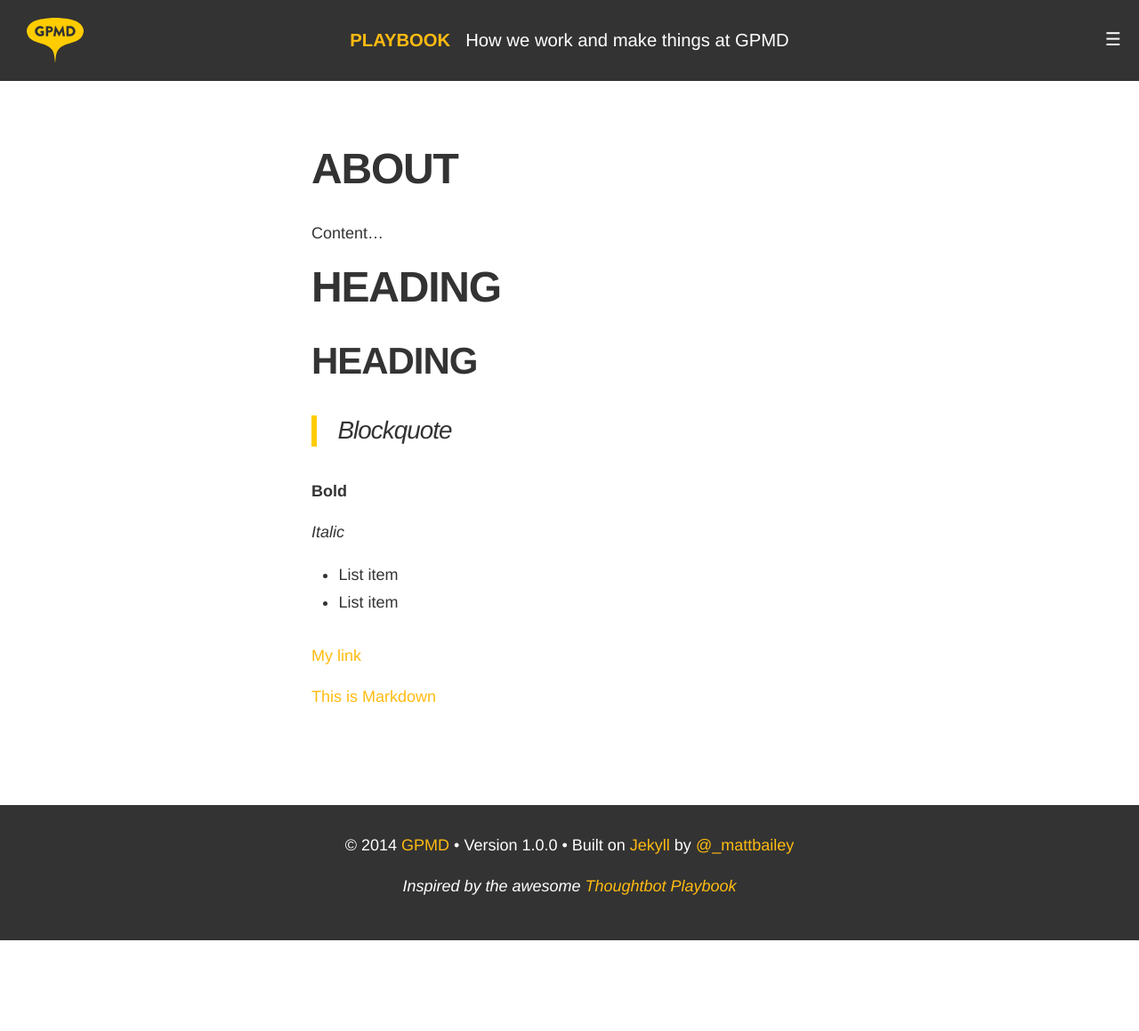
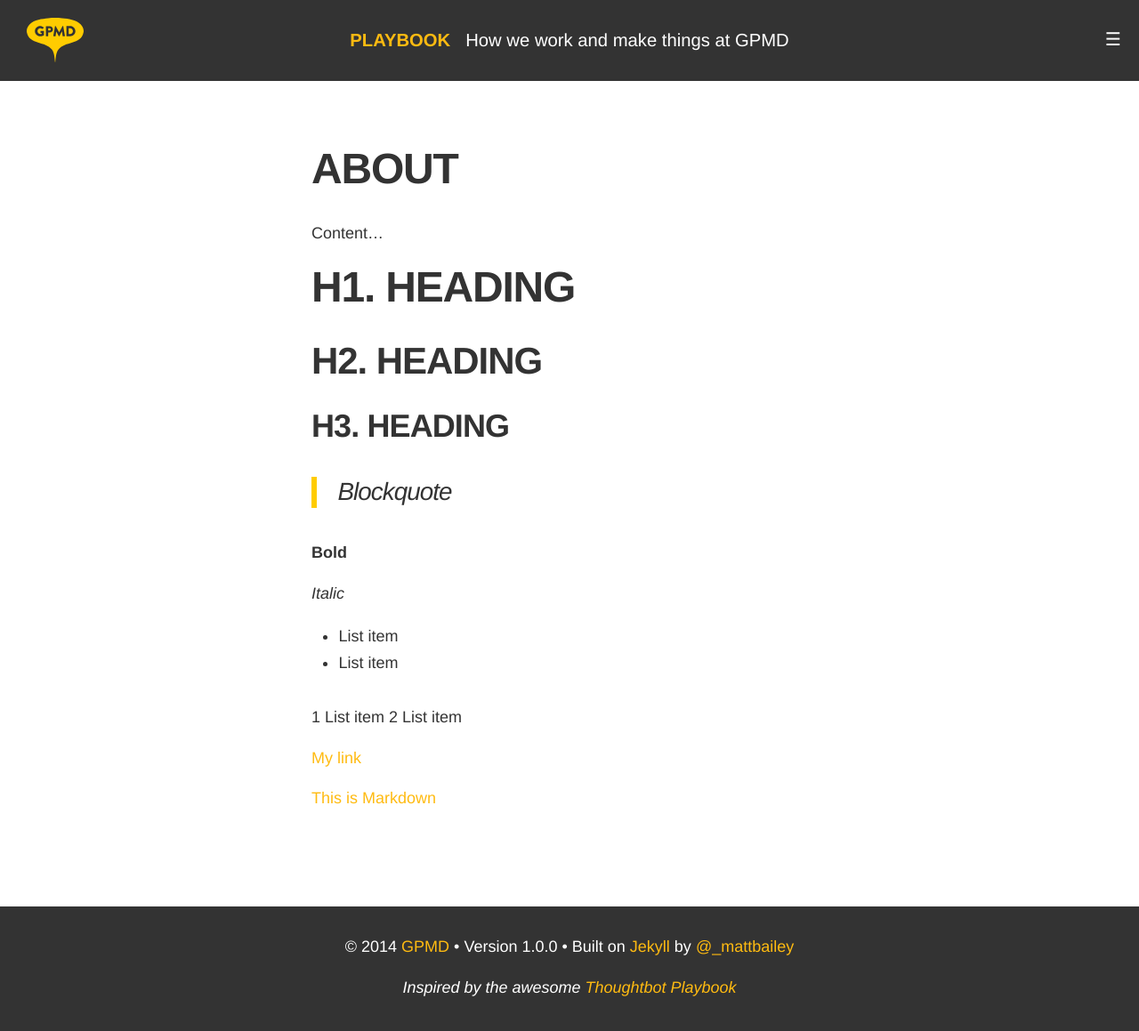
Before and after one commit to gpmd/playbook, a Jekyll site: the page built from _posts/pages/2014-02-27-about.md, in a window 1280 px wide and 1171 px high. Shown: the top 1159 px of the window at 89% size. Built offline with Jekyll 4.4.1, drawn with Linux system fonts in a browser that asks for light colours; nearby versions of some CDN libraries; Markdown is read by kramdown in place of the engine named in the settings.

Commit message:
Updated 2014-02-27-about.md

```diff
--- a/_posts/pages/2014-02-27-about.md
+++ b/_posts/pages/2014-02-27-about.md
@@ -7,8 +7,9 @@ permalink: about/
 
 Content...
 
-# Heading
-## Heading
+# h1. Heading
+## h2. Heading
+### h3. Heading
 
 > Blockquote
 
@@ -19,6 +20,9 @@ Content...
 * List item
 * List item
 
+1 List item
+2 List item
+
 [My link](http://www.google.co.uk/)
 
 [This is Markdown](http://gpmd.github.io/playbook/this-is-markdown/)
```
